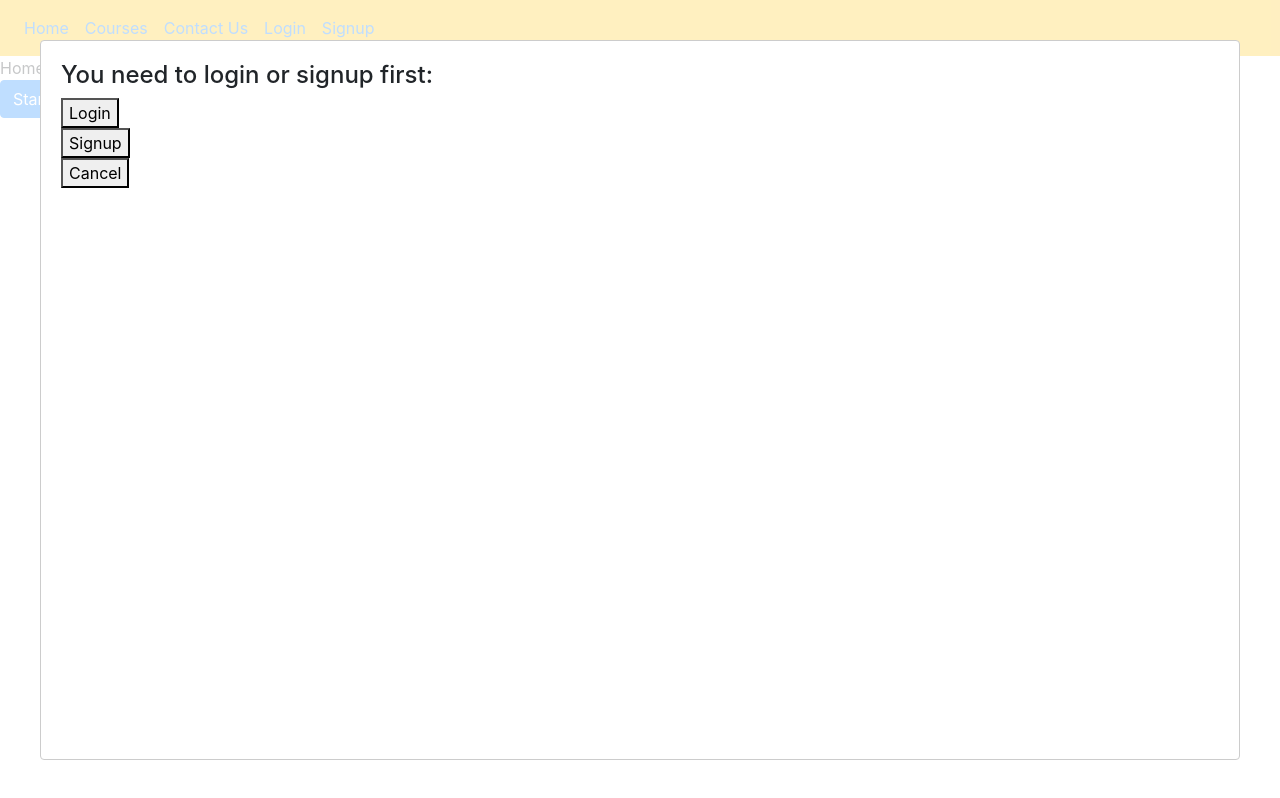
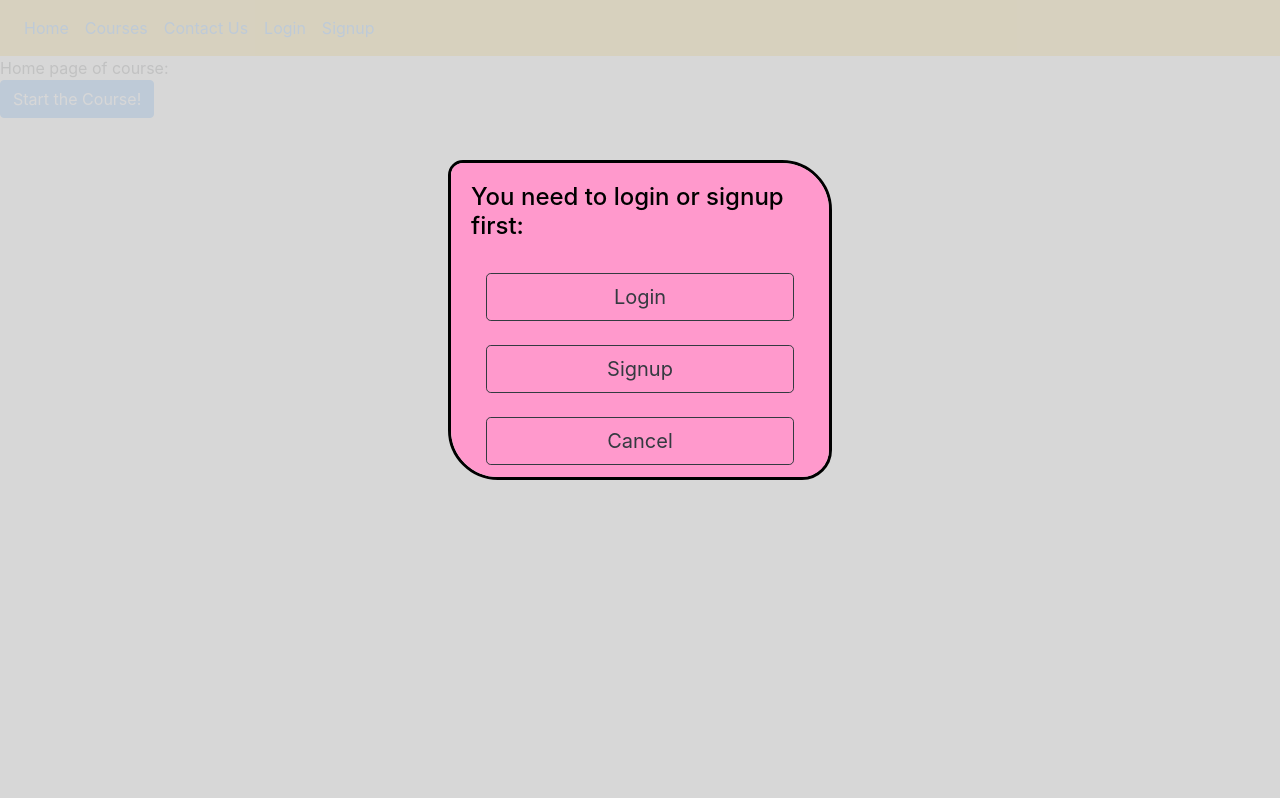
Before and after one commit to MitraNami/final_project, a React (Create React App) app in the folder client/: page /courses/1/home in a window 1280 px wide. Both pictures are taken after a click on the button "Start the Course!". Built offline with nearby package versions, Linux system fonts and the light colour scheme; no server answers.

Commit message:
Add style to the modal

```diff
--- a/client/src/components/SignupLoginModal.js
+++ b/client/src/components/SignupLoginModal.js
@@ -4,9 +4,7 @@ import Modal from 'react-modal';
 Modal.setAppElement('#root');
 
 const SignupLoginModal = (props) => {
-
   const history = useHistory();
-
   const {modalIsOpen, setModalIsOpen} = props;
 
   const handleLogin = () => {
@@ -20,14 +18,36 @@ const SignupLoginModal = (props) => {
 
   return (
 
-      <Modal isOpen={modalIsOpen}>
-
+      <Modal
+        isOpen={modalIsOpen}
+        onRequestClose={() => setModalIsOpen(false)}
+        style={
+          {
+            overlay: {
+              backgroundColor: '#D3D3D3E6'
+            },
+            content: {
+              color: 'black',
+              top: '20%',
+              left: '35%',
+              width: '30%',
+              height: '40%',
+              backgroundColor: '#ff99cc',
+              border: 'black solid 3px',
+              borderRadius: '15px 50px 30px'
+            }
+          }
+        }
+        >
         <h4>You need to login or signup first:</h4>
-        <button type="submit" onClick={handleLogin}>Login</button>
         <br />
-        <button type="submit" onClick={handleSignup}>Signup</button>
-        <br />
-        <button type="submit" onClick={() => setModalIsOpen(false)}>Cancel</button>
+        <div className="container d-flex flex-column">
+          <button className="btn btn-outline-dark btn-lg" type="submit" onClick={handleLogin}>Login</button>
+          <br />
+          <button className="btn btn-outline-dark btn-lg" type="submit" onClick={handleSignup}>Signup</button>
+          <br />
+          <button className="btn btn-outline-dark btn-lg" type="submit" onClick={() => setModalIsOpen(false)}>Cancel</button>
+        </div>
 
       </Modal>
 
```
